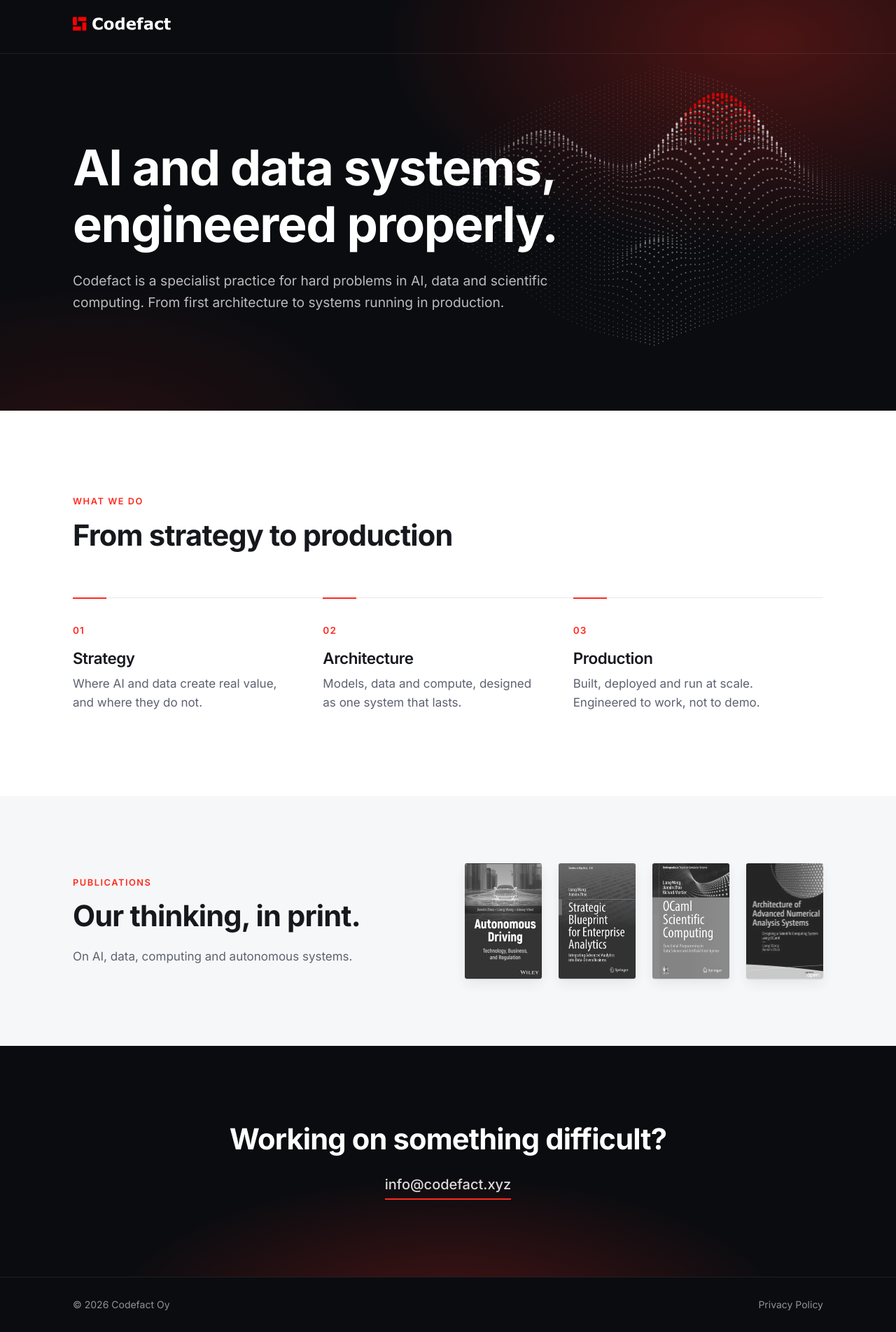
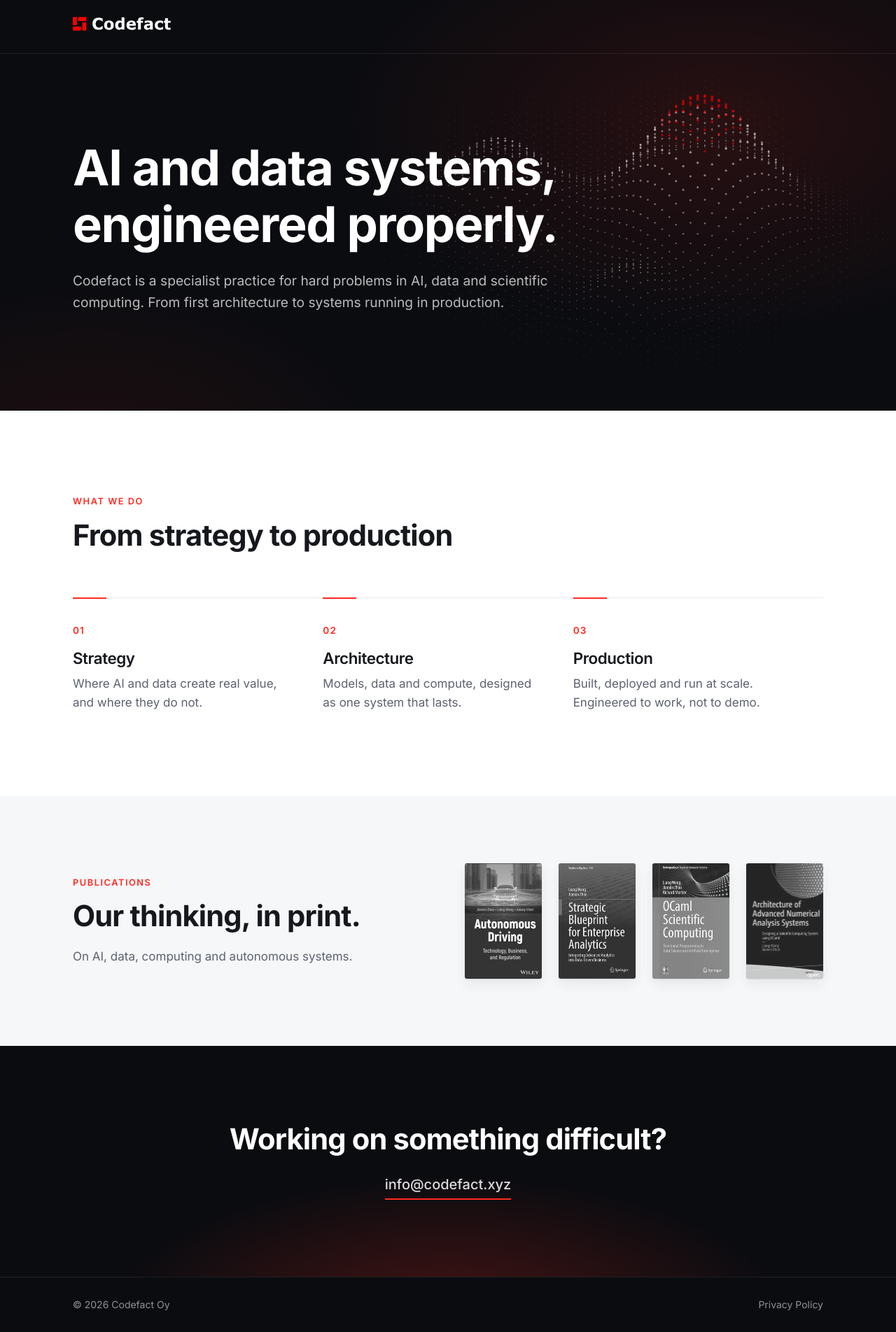
Before and after one commit to ryanrhymes/codefact.xyz, a Jekyll site: the page built from index.html, in a window 1280 px wide. Shown: the whole page at 70% size. Built offline with Jekyll 4.4.1, drawn with Linux system fonts in a browser that asks for light colours.

Commit message:
Soften hero dot surface edges and anchor it to the headline
Co-authored-by: Cursor <cursoragent@cursor.com>

```diff
--- a/assets/css/style.css
+++ b/assets/css/style.css
@@ -55,23 +55,25 @@ h1, h2, h3 { margin: 0; line-height: 1.15; letter-spacing: -0.02em; }
   overflow: hidden;
   padding: 200px 0 140px;
   background:
-    radial-gradient(900px 500px at 85% 10%, rgba(255, 42, 31, 0.28), transparent 60%),
-    radial-gradient(700px 400px at 10% 110%, rgba(255, 42, 31, 0.12), transparent 60%),
+    radial-gradient(900px 500px at 80% 30%, rgba(255, 42, 31, 0.12), transparent 60%),
+    radial-gradient(700px 400px at 10% 110%, rgba(255, 42, 31, 0.08), transparent 60%),
     var(--ink);
   color: #fff;
 }
-.hero::before {
+.hero .container { position: relative; z-index: 0; }
+.hero .container::before {
   content: "";
   position: absolute;
-  top: 0;
-  bottom: 0;
-  right: -6%;
-  width: min(66%, 980px);
+  z-index: -1;
+  top: 50%;
+  right: -180px;
+  width: 960px;
+  height: 617px;
+  transform: translateY(-50%);
   background: url("../../images/hero-surface.svg") center / contain no-repeat;
-  mask-image: linear-gradient(to right, transparent 0%, #000 40%);
-  -webkit-mask-image: linear-gradient(to right, transparent 0%, #000 40%);
+  mask-image: linear-gradient(to right, transparent 0%, #000 35%);
+  -webkit-mask-image: linear-gradient(to right, transparent 0%, #000 35%);
 }
-.hero .container { position: relative; }
 .hero h1 { max-width: 13em; font-size: clamp(2.6rem, 6vw, 4.4rem); font-weight: 700; }
 .hero .lead { max-width: 36em; margin: 24px 0 0; font-size: 1.2rem; color: rgba(255, 255, 255, 0.72); }
 
@@ -162,7 +164,7 @@ h1, h2, h3 { margin: 0; line-height: 1.15; letter-spacing: -0.02em; }
 .prose a { color: var(--accent); }
 
 @media (max-width: 880px) {
-  .hero::before { width: 100%; right: -35%; opacity: 0.4; }
+  .hero .container::before { width: 600px; height: 386px; right: -260px; opacity: 0.4; }
   .steps { grid-template-columns: 1fr; border-top: 0; }
   .steps li { padding: 28px 0 36px; border-top: 1px solid var(--line); }
   .split { grid-template-columns: 1fr; gap: 40px; }
```
Also changed, not shown: images/hero-surface.svg.
